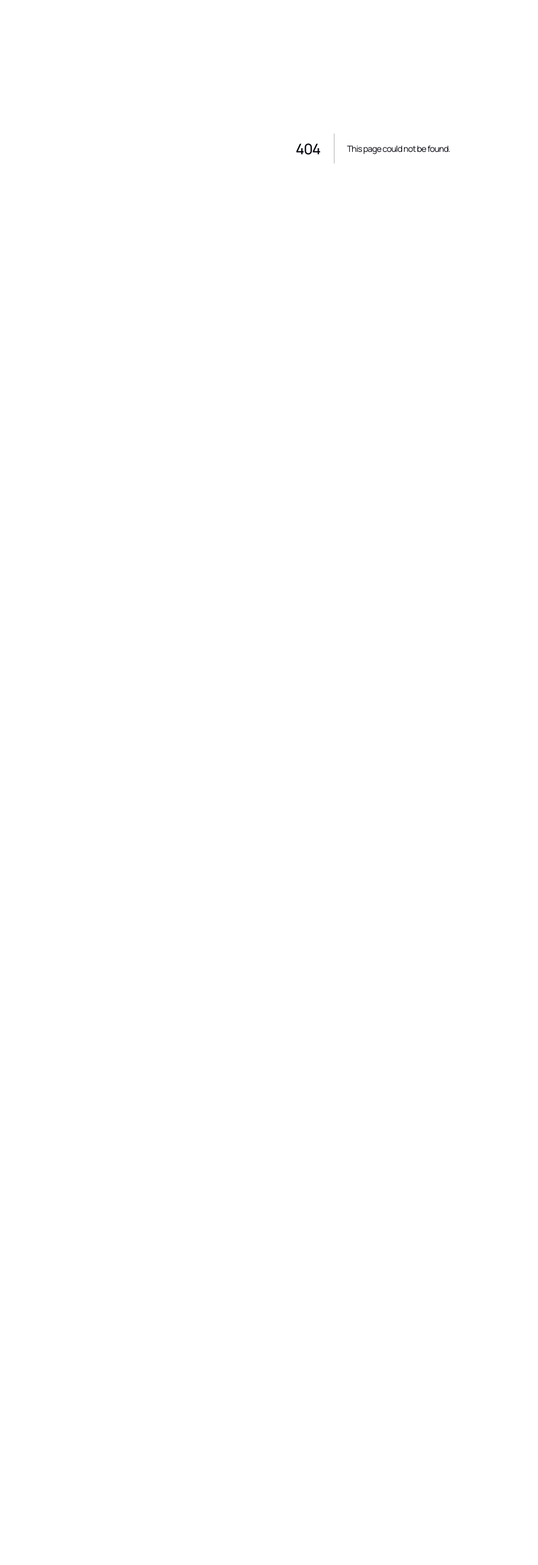
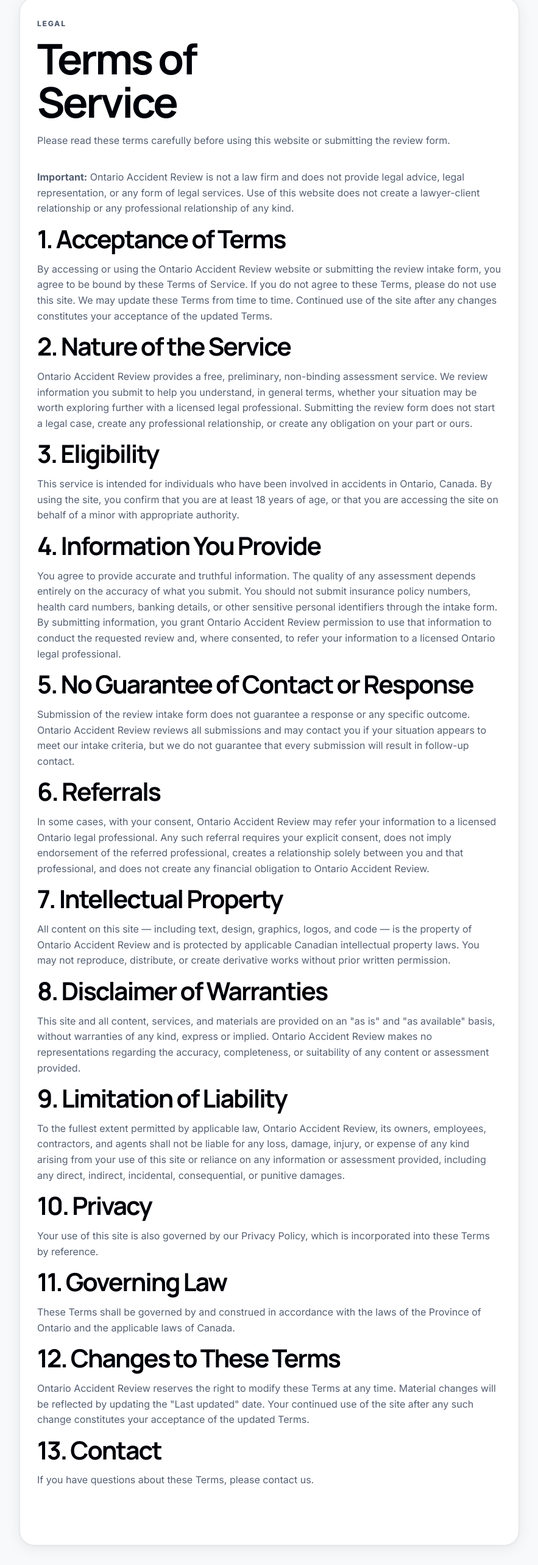
Before and after one commit to jyoung905/OARreal, a Next.js app: page /terms-of-service in a window 1280 px wide. Before the commit this address had no page. Shown: the part 157-2723 px from the top of the page at 61% size, without its empty margins (28-911 px from the left). Before the commit the page ends 800 px from the top, so only its background shows below. Built offline with nearby package versions, Linux system fonts and the light colour scheme.

Commit message:
CRO: add Terms of Service page at app/terms-of-service

```diff
--- /dev/null
+++ b/app/terms-of-service/page.js
@@ -0,0 +1,63 @@
+import { ContentPage } from '@/components/ContentPage';
+import { SiteFooter } from '@/components/SiteFooter';
+
+export const metadata = {
+  title: 'Terms of Service | Ontario Accident Review',
+  description: 'Terms governing your use of the Ontario Accident Review website and free accident benefits review service.',
+};
+
+export default function TermsOfServicePage() {
+  return (
+    <>
+      <ContentPage
+        eyebrow="Legal"
+        title="Terms of Service"
+        intro="Please read these terms carefully before using this website or submitting the review form."
+      >
+        <p><strong>Important:</strong> Ontario Accident Review is not a law firm and does not provide legal advice, legal representation, or any form of legal services. Use of this website does not create a lawyer-client relationship or any professional relationship of any kind.</p>
+
+        <h2>1. Acceptance of Terms</h2>
+        <p>By accessing or using the Ontario Accident Review website or submitting the review intake form, you agree to be bound by these Terms of Service. If you do not agree to these Terms, please do not use this site. We may update these Terms from time to time. Continued use of the site after any changes constitutes your acceptance of the updated Terms.</p>
+
+        <h2>2. Nature of the Service</h2>
+        <p>Ontario Accident Review provides a free, preliminary, non-binding assessment service. We review information you submit to help you understand, in general terms, whether your situation may be worth exploring further with a licensed legal professional. Submitting the review form does not start a legal case, create any professional relationship, or create any obligation on your part or ours.</p>
+
+        <h2>3. Eligibility</h2>
+        <p>This service is intended for individuals who have been involved in accidents in Ontario, Canada. By using the site, you confirm that you are at least 18 years of age, or that you are accessing the site on behalf of a minor with appropriate authority.</p>
+
+        <h2>4. Information You Provide</h2>
+        <p>You agree to provide accurate and truthful information. The quality of any assessment depends entirely on the accuracy of what you submit. You should not submit insurance policy numbers, health card numbers, banking details, or other sensitive personal identifiers through the intake form. By submitting information, you grant Ontario Accident Review permission to use that information to conduct the requested review and, where consented, to refer your information to a licensed Ontario legal professional.</p>
+
+        <h2>5. No Guarantee of Contact or Response</h2>
+        <p>Submission of the review intake form does not guarantee a response or any specific outcome. Ontario Accident Review reviews all submissions and may contact you if your situation appears to meet our intake criteria, but we do not guarantee that every submission will result in follow-up contact.</p>
+
+        <h2>6. Referrals</h2>
+        <p>In some cases, with your consent, Ontario Accident Review may refer your information to a licensed Ontario legal professional. Any such referral requires your explicit consent, does not imply endorsement of the referred professional, creates a relationship solely between you and that professional, and does not create any financial obligation to Ontario Accident Review.</p>
+
+        <h2>7. Intellectual Property</h2>
+        <p>All content on this site — including text, design, graphics, logos, and code — is the property of Ontario Accident Review and is protected by applicable Canadian intellectual property laws. You may not reproduce, distribute, or create derivative works without prior written permission.</p>
+
+        <h2>8. Disclaimer of Warranties</h2>
+        <p>This site and all content, services, and materials are provided on an "as is" and "as available" basis, without warranties of any kind, express or implied. Ontario Accident Review makes no representations regarding the accuracy, completeness, or suitability of any content or assessment provided.</p>
+
+        <h2>9. Limitation of Liability</h2>
+        <p>To the fullest extent permitted by applicable law, Ontario Accident Review, its owners, employees, contractors, and agents shall not be liable for any loss, damage, injury, or expense of any kind arising from your use of this site or reliance on any information or assessment provided, including any direct, indirect, incidental, consequential, or punitive damages.</p>
+
+        <h2>10. Privacy</h2>
+        <p>Your use of this site is also governed by our <a href="/privacy">Privacy Policy</a>, which is incorporated into these Terms by reference.</p>
+
+        <h2>11. Governing Law</h2>
+        <p>These Terms shall be governed by and construed in accordance with the laws of the Province of Ontario and the applicable laws of Canada.</p>
+
+        <h2>12. Changes to These Terms</h2>
+        <p>Ontario Accident Review reserves the right to modify these Terms at any time. Material changes will be reflected by updating the "Last updated" date. Your continued use of the site after any such change constitutes your acceptance of the updated Terms.</p>
+
+        <h2>13. Contact</h2>
+        <p>If you have questions about these Terms, please <a href="/contact">contact us</a>.</p>
+
+        <p style={{fontSize:'0.8rem',color:'rgba(255,255,255,0.35)',marginTop:'2rem'}}>Last updated: April 7, 2026</p>
+      </ContentPage>
+      <SiteFooter />
+    </>
+  );
+}
```
